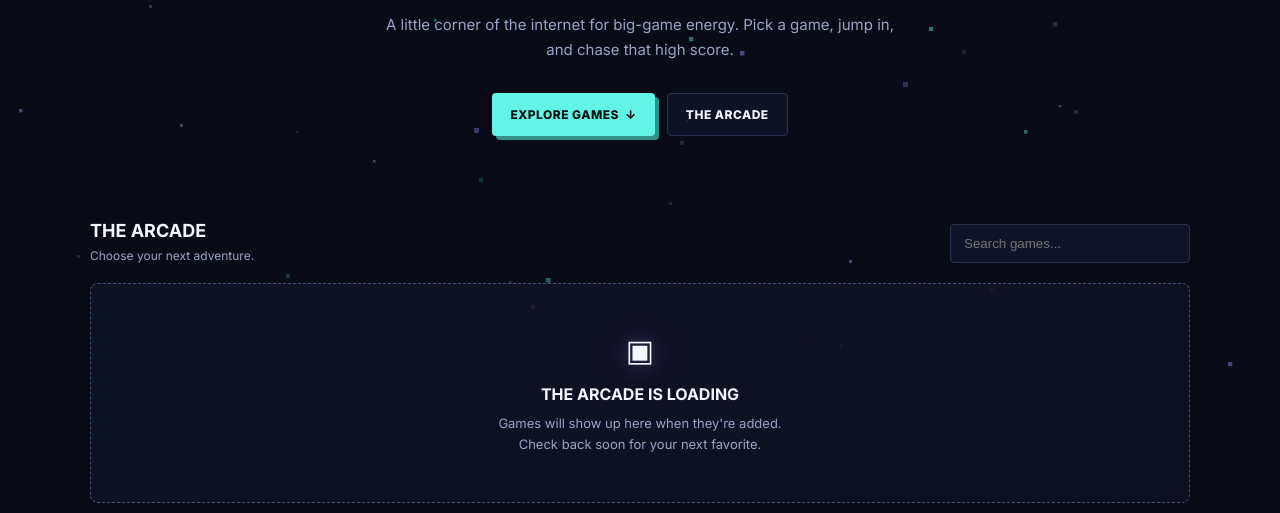
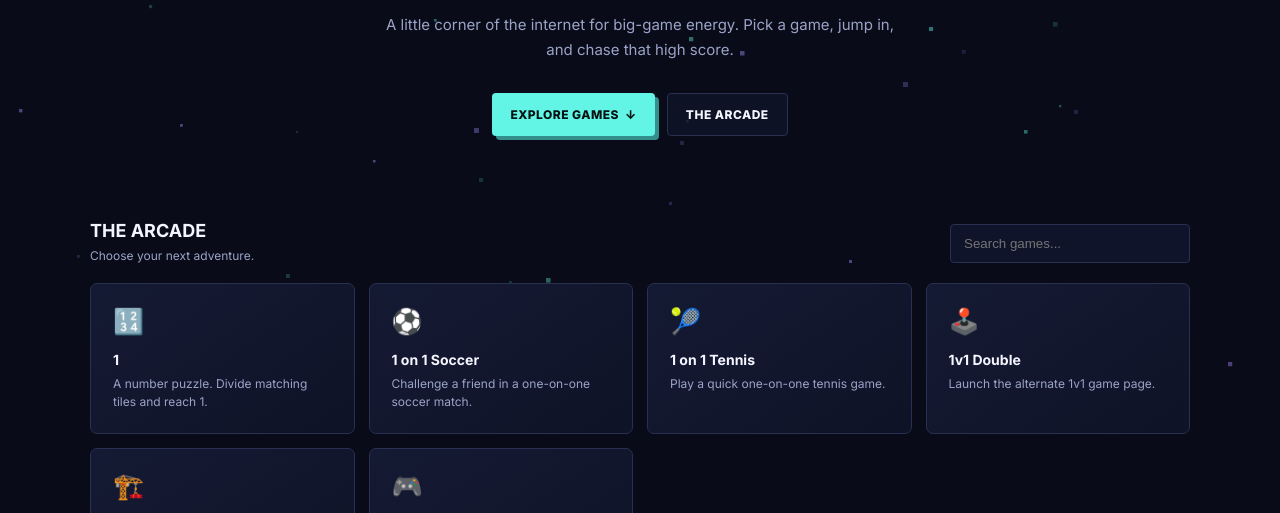
Before and after one commit to w9453111-maker/Game-Website, a plain HTML site: page index.html in a window 1280 px wide. Shown: the part 425-938 px from the top of the page. Drawn offline with Linux system fonts and the light colour scheme.

Commit message:
Add game library cards to Walters Games homepage

```diff
--- a/index.html
+++ b/index.html
@@ -24,7 +24,7 @@ h1 span{color:var(--cyan)}.sub{max-width:520px;margin:0 auto;color:var(--muted);
 .section-head{display:flex;align-items:end;justify-content:space-between;gap:18px;margin-bottom:20px}.section-head h2{font-size:18px;margin:0 0 7px}.section-head p{margin:0;color:var(--muted);font-size:12px}
 .search{width:min(240px,45vw);padding:11px 13px;border:1px solid var(--line);border-radius:4px;background:#10142a;color:var(--text);outline:none}.search:focus{border-color:var(--cyan)}
 .games{padding:12px 0 90px}.empty{border:1px dashed #465078;border-radius:8px;background:linear-gradient(135deg,#11152acc,#101327aa);padding:48px 20px;text-align:center}
-.empty-icon{font-size:30px;margin-bottom:16px;filter:drop-shadow(0 0 12px #a78bfa66)}.empty h3{margin:0 0 9px;font-size:16px}.empty p{margin:0;color:var(--muted);font-size:13px;line-height:1.6}
+.game-grid{display:grid;grid-template-columns:repeat(auto-fit,minmax(210px,1fr));gap:14px}.game-card{display:block;padding:22px;border:1px solid var(--line);border-radius:7px;background:linear-gradient(145deg,#151a34,#0f1327);color:var(--text);text-decoration:none;transition:transform .18s,border-color .18s,box-shadow .18s}.game-card:hover{transform:translateY(-4px);border-color:var(--cyan);box-shadow:0 8px 28px #62f5e51a}.game-card .glyph{font-size:25px;margin-bottom:15px}.game-card h3{font-size:14px;margin:0 0 7px}.game-card p{font-size:12px;color:var(--muted);margin:0;line-height:1.5}.empty-icon{font-size:30px;margin-bottom:16px;filter:drop-shadow(0 0 12px #a78bfa66)}.empty h3{margin:0 0 9px;font-size:16px}.empty p{margin:0;color:var(--muted);font-size:13px;line-height:1.6}
 footer{border-top:1px solid #ffffff12;padding:22px 0;color:#747d9f;font-size:11px;display:flex;justify-content:space-between;gap:12px;flex-wrap:wrap}
 @keyframes pulse{50%{opacity:.35;transform:scale(.7)}}
 @media(max-width:600px){header{height:68px}nav{gap:13px}nav a{font-size:11px}.hero{padding:76px 0 58px}.section-head{align-items:stretch;flex-direction:column}.search{width:100%}.empty{padding:38px 18px}}
@@ -47,7 +47,14 @@ footer{border-top:1px solid #ffffff12;padding:22px 0;color:#747d9f;font-size:11p
 </section>
 <section class="games" id="games">
   <div class="section-head"><div><h2>THE ARCADE</h2><p>Choose your next adventure.</p></div><input class="search" id="search" type="search" placeholder="Search games..." aria-label="Search games"></div>
-  <div class="empty" id="empty"><div class="empty-icon">▣</div><h3>THE ARCADE IS LOADING</h3><p>Games will show up here when they're added.<br>Check back soon for your next favorite.</p></div>
+  <div class="game-grid" id="gameGrid">
+<a class="game-card" href="1.html" data-name="1 divide numbers puzzle"><div class="glyph">🔢</div><h3>1</h3><p>A number puzzle. Divide matching tiles and reach 1.</p></a>
+<a class="game-card" href="1-on-1-soccer.html" data-name="1 on 1 soccer football"><div class="glyph">⚽</div><h3>1 on 1 Soccer</h3><p>Challenge a friend in a one-on-one soccer match.</p></a>
+<a class="game-card" href="1-on-1-tennis.html" data-name="1 on 1 tennis"><div class="glyph">🎾</div><h3>1 on 1 Tennis</h3><p>Play a quick one-on-one tennis game.</p></a>
+<a class="game-card" href="1v1-double.html" data-name="1v1 double"><div class="glyph">🕹️</div><h3>1v1 Double</h3><p>Launch the alternate 1v1 game page.</p></a>
+<a class="game-card" href="1v1-lol.html" data-name="1v1 lol building simulator"><div class="glyph">🏗️</div><h3>1v1.LOL</h3><p>Building and arena-style multiplayer game.</p></a>
+<a class="game-card" href="1v1-lol-alt.html" data-name="1v1 lol alternate"><div class="glyph">🎮</div><h3>1v1.LOL (Alternate)</h3><p>Alternate launch page.</p></a>
+</div><p id="noResults" style="display:none;color:var(--muted);font-size:13px;padding:18px 2px">No games match that search.</p>
 </section>
 </main>
 <footer><span>© <span id="year"></span> WALTERS GAMES</span><span>INSERT COIN · HAVE FUN</span></footer>
@@ -61,7 +68,7 @@ footer{border-top:1px solid #ffffff12;padding:22px 0;color:#747d9f;font-size:11p
  function draw(){ctx.clearRect(0,0,w,h);for(const p of dots){const glow=.25+.45*(.5+.5*Math.sin(p.phase));ctx.globalAlpha=glow;ctx.fillStyle=p.hue;ctx.fillRect(Math.round(p.x),Math.round(p.y),p.size,p.size);if(!reduce){p.y-=p.speed;p.phase+=.018;if(p.y< -8){p.y=h+8;p.x=Math.random()*w;}}}ctx.globalAlpha=1;if(!reduce)requestAnimationFrame(draw);}
  resize();draw();addEventListener('resize',()=>{resize();if(!reduce)draw()});
  document.getElementById('year').textContent=new Date().getFullYear();
- document.getElementById('search').addEventListener('input',()=>{document.getElementById('empty').style.opacity='1';});
+ document.getElementById('search').addEventListener('input',(e)=>{const q=e.target.value.trim().toLowerCase();let shown=0;document.querySelectorAll('.game-card').forEach(card=>{const match=card.dataset.name.includes(q)||card.innerText.toLowerCase().includes(q);card.style.display=match?'block':'none';if(match)shown++;});document.getElementById('noResults').style.display=shown?'none':'block';});
 })();
 </script>
 </body>
```
